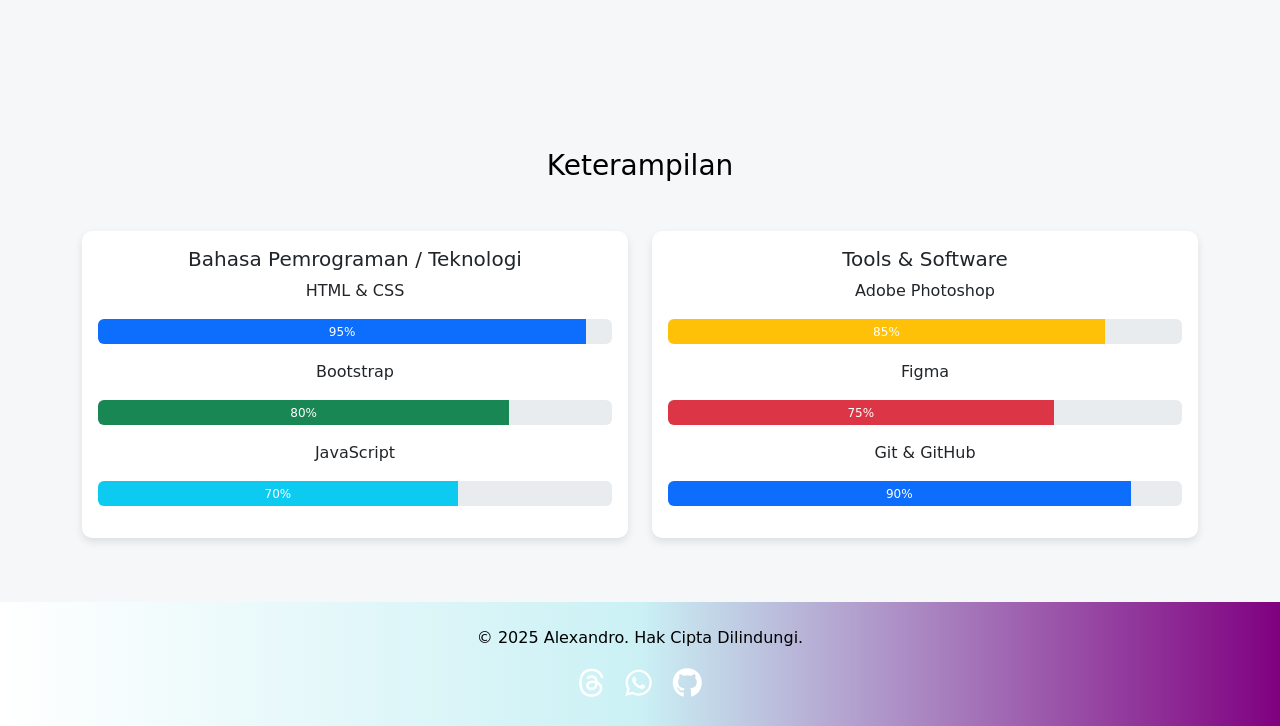
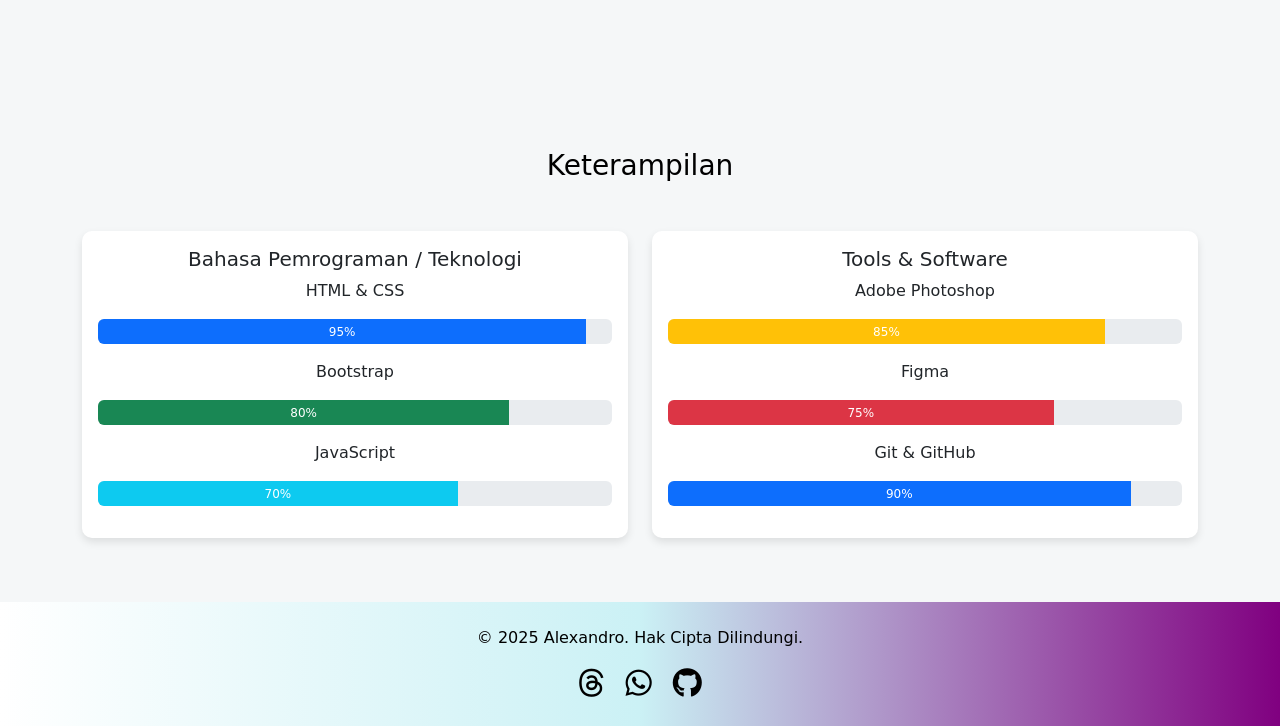
Before and after one commit to Alex-016/Portfolio_Revisi, a plain HTML site: page about.html in a window 1280 px wide. Shown: the part 495-1221 px from the top of the page. Drawn offline with nearby package versions, Linux system fonts and the light colour scheme; a web font is replaced by a local one.

Commit message:
about.html

```diff
--- a/about.html
+++ b/about.html
@@ -116,10 +116,10 @@
         <div class="container">
             <p>&copy; 2025 Alexandro. Hak Cipta Dilindungi.</p>
             <div class="social-icons">
-                <a href="https://www.threads.com/@djaya_arst" class="text-white mx-2"><i
+                <a href="https://www.threads.com/@djaya_arst" class="text-black mx-2"><i
                         class="fab fa-threads fa-lg"></i></a>
-                <a href="https://wa.me/62859106965051" class="text-white mx-2"><i class="fab fa-whatsapp fa-lg"></i></a>
-                <a href="https://github.com/Alex-016" class="text-white mx-2"><i class="fab fa-github fa-lg"></i></a>
+                <a href="https://wa.me/62859106965051" class="text-black mx-2"><i class="fab fa-whatsapp fa-lg"></i></a>
+                <a href="https://github.com/Alex-016" class="text-black mx-2"><i class="fab fa-github fa-lg"></i></a>
             </div>
         </div>
     </footer>
```
